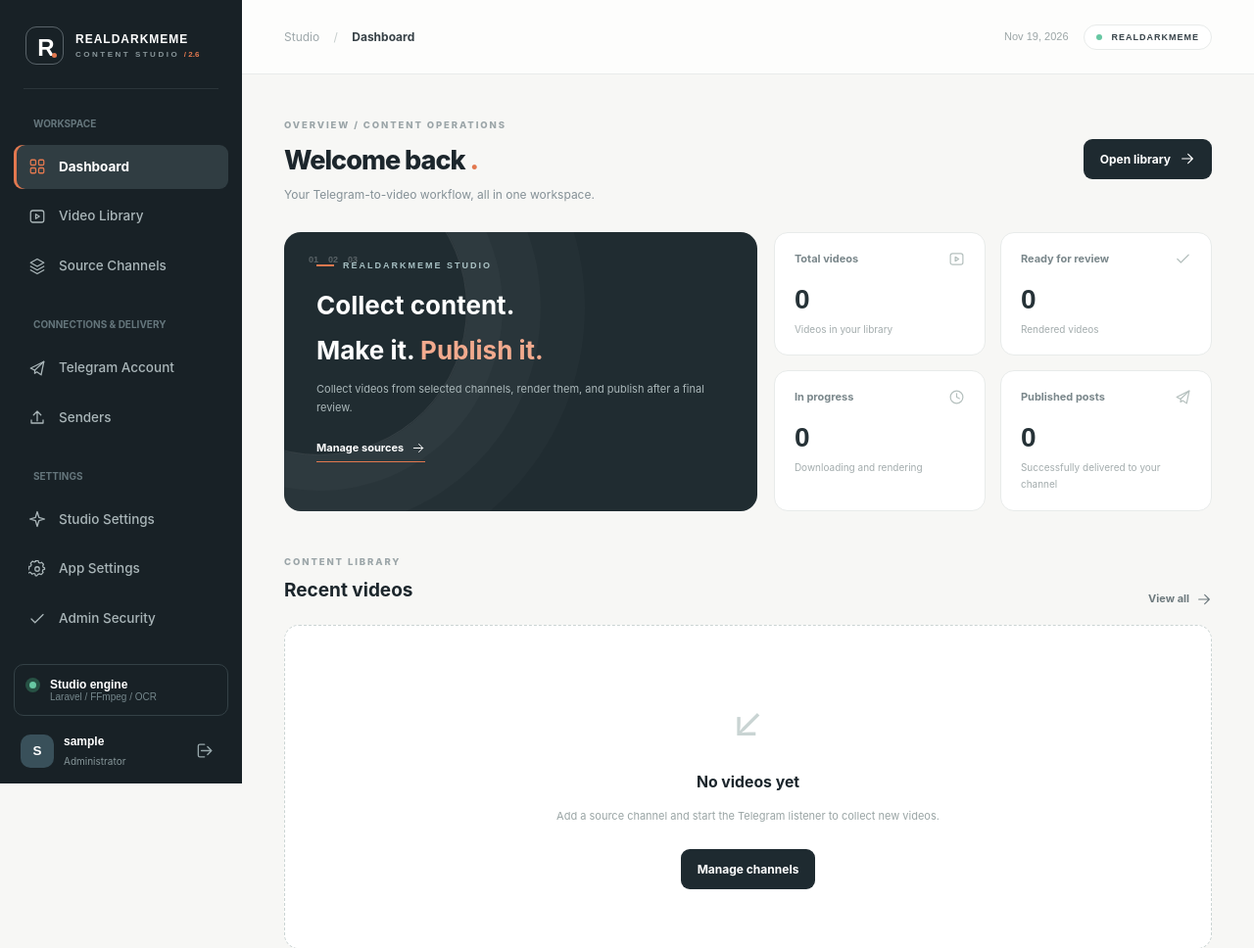
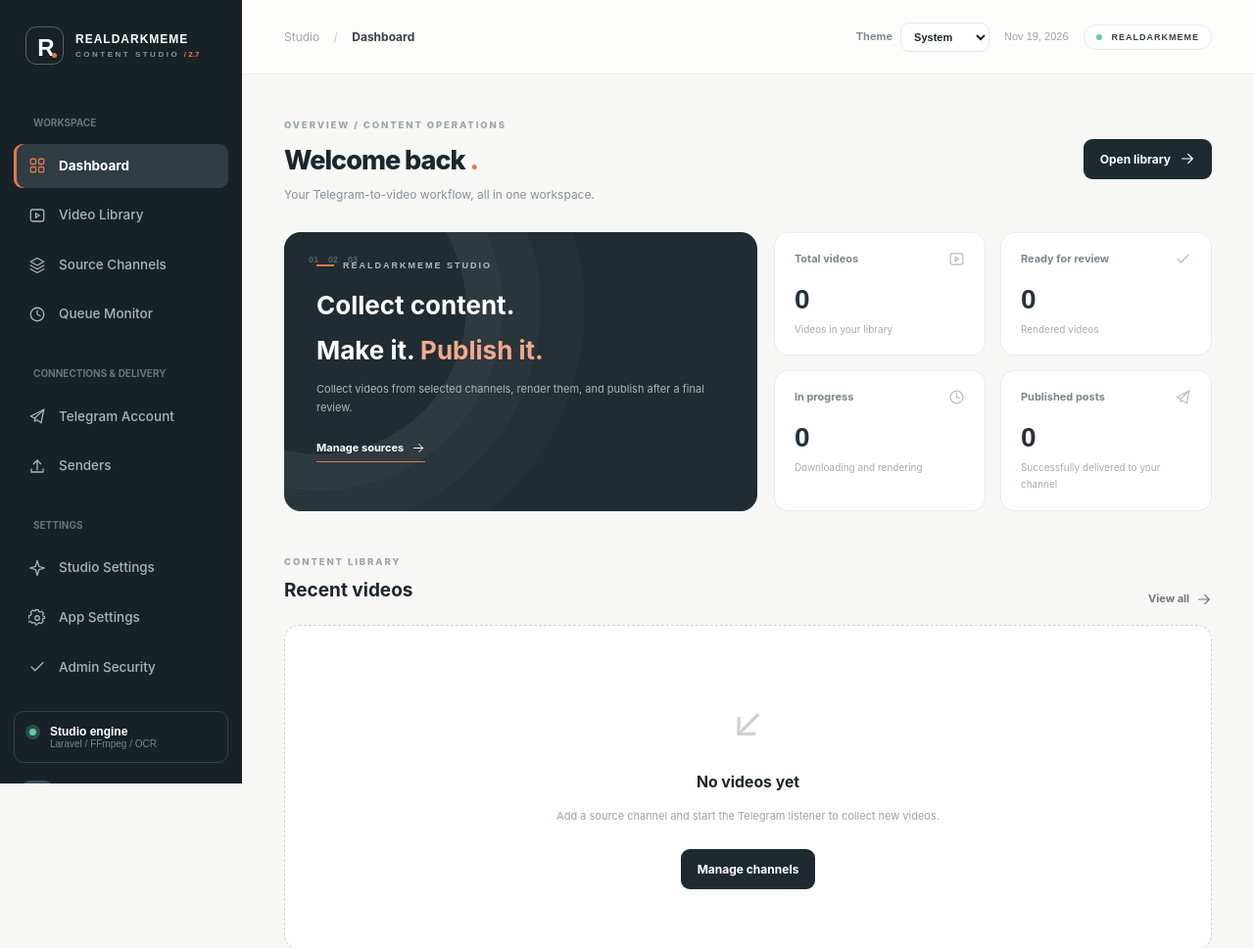
Before and after one commit to AfazTech/realdarkmeme, a Laravel app: page / in a window 1280 px wide. Shown: the top 968 px of the page at 98% size. Run offline with Laravel 12, Linux system fonts and the light colour scheme; the visitor is signed in with stand-in values (Sample User, id 1); data that the repository does not hold is empty.

Commit message:
feat(theme): support light dark and system appearance preferences

```diff
--- a/resources/views/auth/login.blade.php
+++ b/resources/views/auth/login.blade.php
@@ -1,4 +1,4 @@
-<!doctype html><html lang="en" dir="ltr"><head><meta charset="utf-8"><meta name="viewport" content="width=device-width, initial-scale=1"><title>Sign In | RealDarkMeme</title><link rel="stylesheet" href="{{ asset('assets/studio.css') }}"></head>
+<!doctype html><html lang="en" dir="ltr"><head><meta charset="utf-8"><meta name="viewport" content="width=device-width, initial-scale=1"><title>Sign In | RealDarkMeme</title><link rel="stylesheet" href="{{ asset('assets/studio.css').'?v=2.7' }}"><link rel="stylesheet" href="{{ asset('assets/theme.css').'?v=2.7' }}"><script>(function(){try{var v=localStorage.getItem('rdm.theme')||'system';if(!['light','dark','system'].includes(v))v='system';document.documentElement.dataset.theme=v==='system'?(matchMedia('(prefers-color-scheme: dark)').matches?'dark':'light'):v;}catch(e){document.documentElement.dataset.theme='light';}})();</script></head>
 <body class="auth-body"><div class="auth-scene"><div class="auth-intro"><div class="auth-brand">R<span>.</span>D<span>.</span>M</div><span class="auth-overline">CONTENT OPERATIONS PLATFORM</span><h1>Every video.<br><em>Ready to publish.</em></h1><p>From Telegram collection to cover design, rendering, review and publishing. All in one controlled workflow.</p><div class="auth-pattern">01 / COLLECT&nbsp;&nbsp; 02 / CREATE&nbsp;&nbsp; 03 / PUBLISH</div></div>
 <div class="auth-right"><div class="auth-box"><span class="eyebrow">WELCOME BACK</span><h2>Sign in to Studio</h2><p>Use your administrator credentials to access the workspace.</p>
 @if($errors->any())<div class="notice error">{{ $errors->first() }}</div>@endif
--- a/resources/views/layouts/app.blade.php
+++ b/resources/views/layouts/app.blade.php
@@ -3,7 +3,21 @@
 <head>
  <meta charset="utf-8"><meta name="viewport" content="width=device-width, initial-scale=1">
  <meta name="theme-color" content="#161c22"><title>@yield('title','Dashboard') | RealDarkMeme</title>
- <link rel="stylesheet" href="{{ asset('assets/studio.css').'?v=2.6' }}">
+ <link rel="stylesheet" href="{{ asset('assets/studio.css').'?v=2.7' }}">
+ <link rel="stylesheet" href="{{ asset('assets/theme.css').'?v=2.7' }}">
+ <script>
+ (function () {
+   try {
+     var preference=localStorage.getItem('rdm.theme')||'system';
+     if (!['light','dark','system'].includes(preference)) preference='system';
+     var dark=window.matchMedia && window.matchMedia('(prefers-color-scheme: dark)').matches;
+     document.documentElement.setAttribute('data-theme',preference==='system'?(dark?'dark':'light'):preference);
+     document.documentElement.style.colorScheme=preference==='dark'||(preference==='system'&&dark)?'dark':'light';
+   } catch (_) {
+     document.documentElement.setAttribute('data-theme','light');
+   }
+ })();
+ </script>
 </head>
 <body class="studio">
 <svg class="sprite" xmlns="http://www.w3.org/2000/svg" aria-hidden="true">
@@ -22,13 +36,14 @@
 </svg>
 <div class="shell" id="appShell">
  <aside class="sidebar" id="sidebar">
-  <div class="brand"><span class="brand-mark"><span>R</span><i></i></span><span class="brand-copy"><b>REALDARKMEME</b><small>CONTENT STUDIO <span class="ver">/ 2.6</span></small></span></div>
+  <div class="brand"><span class="brand-mark"><span>R</span><i></i></span><span class="brand-copy"><b>REALDARKMEME</b><small>CONTENT STUDIO <span class="ver">/ 2.7</span></small></span></div>
   <div class="sidebar-sep"></div>
   <div class="nav-heading">WORKSPACE</div>
   <nav class="side-nav" aria-label="Main navigation">
    <a href="{{ route('dashboard') }}" class="nav-link {{ request()->routeIs('dashboard')?'current':'' }}"><svg class="ico"><use href="#i-grid"/></svg> Dashboard</a>
    <a href="{{ route('videos.index') }}" class="nav-link {{ request()->routeIs('videos.*')?'current':'' }}"><svg class="ico"><use href="#i-play"/></svg> Video Library</a>
    <a href="{{ route('channels.index') }}" class="nav-link {{ request()->routeIs('channels.*')?'current':'' }}"><svg class="ico"><use href="#i-layers"/></svg> Source Channels</a>
+   <a href="{{ route('queues.index') }}" class="nav-link {{ request()->routeIs('queues.*')?'current':'' }}"><svg class="ico"><use href="#i-clock"/></svg> Queue Monitor</a>
   </nav>
   <div class="nav-heading second">CONNECTIONS &amp; DELIVERY</div>
   <nav class="side-nav">
@@ -49,7 +64,7 @@
   </div>
  </aside>
  <div class="workarea">
-  <header class="topbar"><div class="topbar-start"><button type="button" id="mobileMenu" class="icon-button hamburger" aria-label="Open navigation"><svg class="ico"><use href="#i-menu"/></svg></button><div class="breadcrumb">Studio <span>/</span> <strong>@yield('title','Dashboard')</strong></div></div><div class="top-actions"><span class="top-date">{{ now()->format('M d, Y') }}</span><span class="top-chip"><i></i> REALDARKMEME</span></div></header>
+  <header class="topbar"><div class="topbar-start"><button type="button" id="mobileMenu" class="icon-button hamburger" aria-label="Open navigation"><svg class="ico"><use href="#i-menu"/></svg></button><div class="breadcrumb">Studio <span>/</span> <strong>@yield('title','Dashboard')</strong></div></div><div class="top-actions"><label class="theme-choice" for="themePreference"><span>Theme</span><select id="themePreference" aria-label="Color theme preference"><option value="system">System</option><option value="light">Light</option><option value="dark">Dark</option></select></label><span class="top-date">{{ now()->format('M d, Y') }}</span><span class="top-chip"><i></i> REALDARKMEME</span></div></header>
   <main class="content">
    @if(session('ok'))<div class="notice success"><svg class="ico"><use href="#i-check"/></svg>{{ session('ok') }}</div>@endif
    @if($errors->any())<div class="notice error"><strong>Could not complete the request:</strong><ul>@foreach($errors->all() as $error)<li>{{ $error }}</li>@endforeach</ul></div>@endif
--- a/routes/web.php
+++ b/routes/web.php
@@ -1,6 +1,6 @@
 <?php
 use Illuminate\Support\Facades\Route;
-use App\Http\Controllers\{AuthController,DashboardController,VideoController,ChannelController,SettingsController,PublicationController,TelegramController,SenderController,SecurityController};
+use App\Http\Controllers\{AuthController,DashboardController,VideoController,ChannelController,SettingsController,PublicationController,TelegramController,SenderController,SecurityController,QueueMonitorController};
 
 Route::middleware(['admin.ip','guest'])->group(function(){
  Route::get('/login',[AuthController::class,'show'])->name('login');
@@ -9,6 +9,7 @@ Route::middleware(['admin.ip','guest'])->group(function(){
 Route::middleware(['admin.ip','auth'])->group(function(){
  Route::post('/logout',[AuthController::class,'logout'])->name('logout');
  Route::get('/',[DashboardController::class,'index'])->name('dashboard');
+ Route::get('/queues',[QueueMonitorController::class,'index'])->name('queues.index');
  Route::get('/videos',[VideoController::class,'index'])->name('videos.index');
  Route::get('/videos/{video}',[VideoController::class,'show'])->name('videos.show');
  Route::post('/videos/{video}/caption',[VideoController::class,'caption'])->name('videos.caption');
```
Also changed, not shown: public/assets/studio.js, public/assets/theme.css (added).
